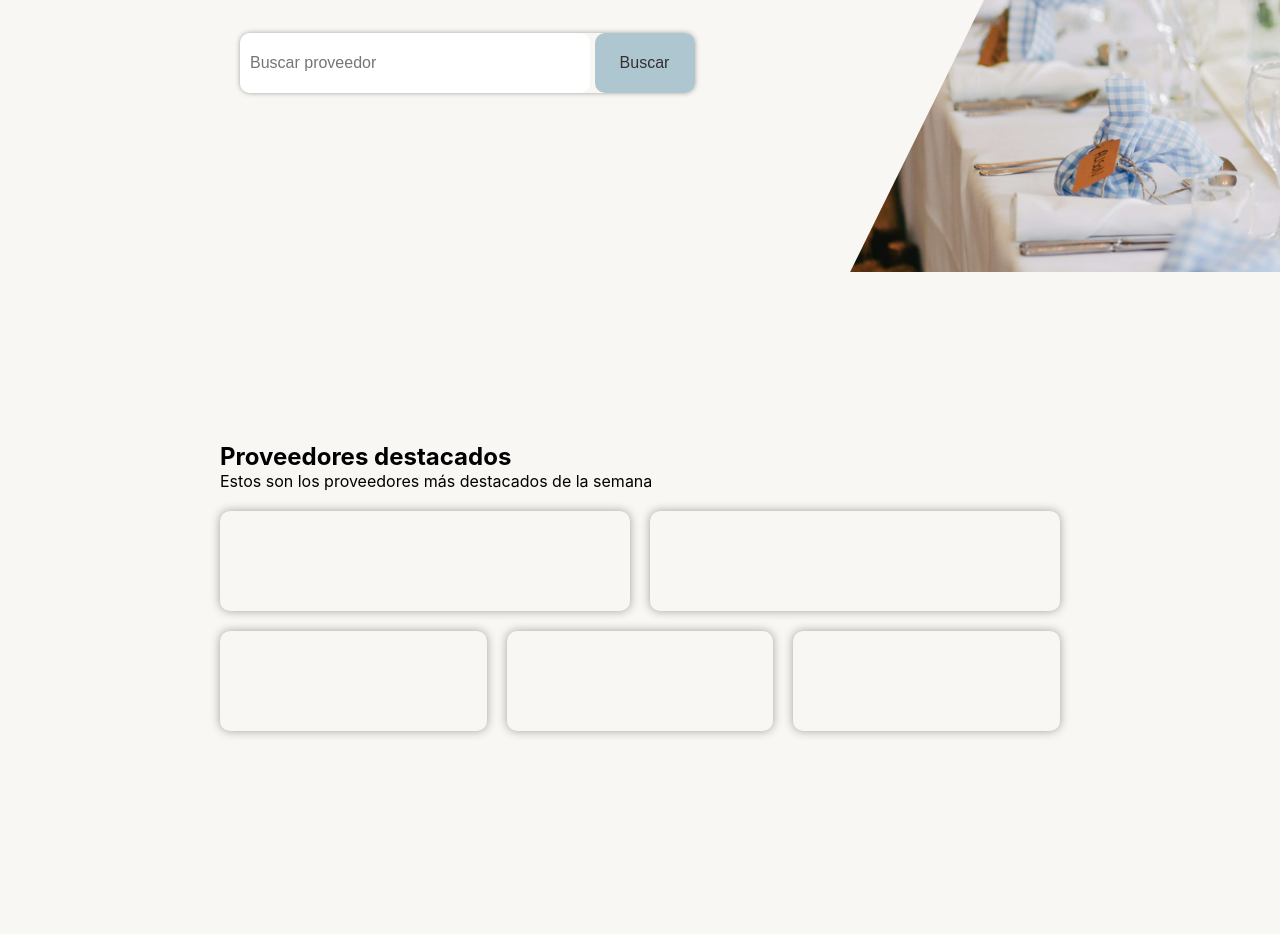
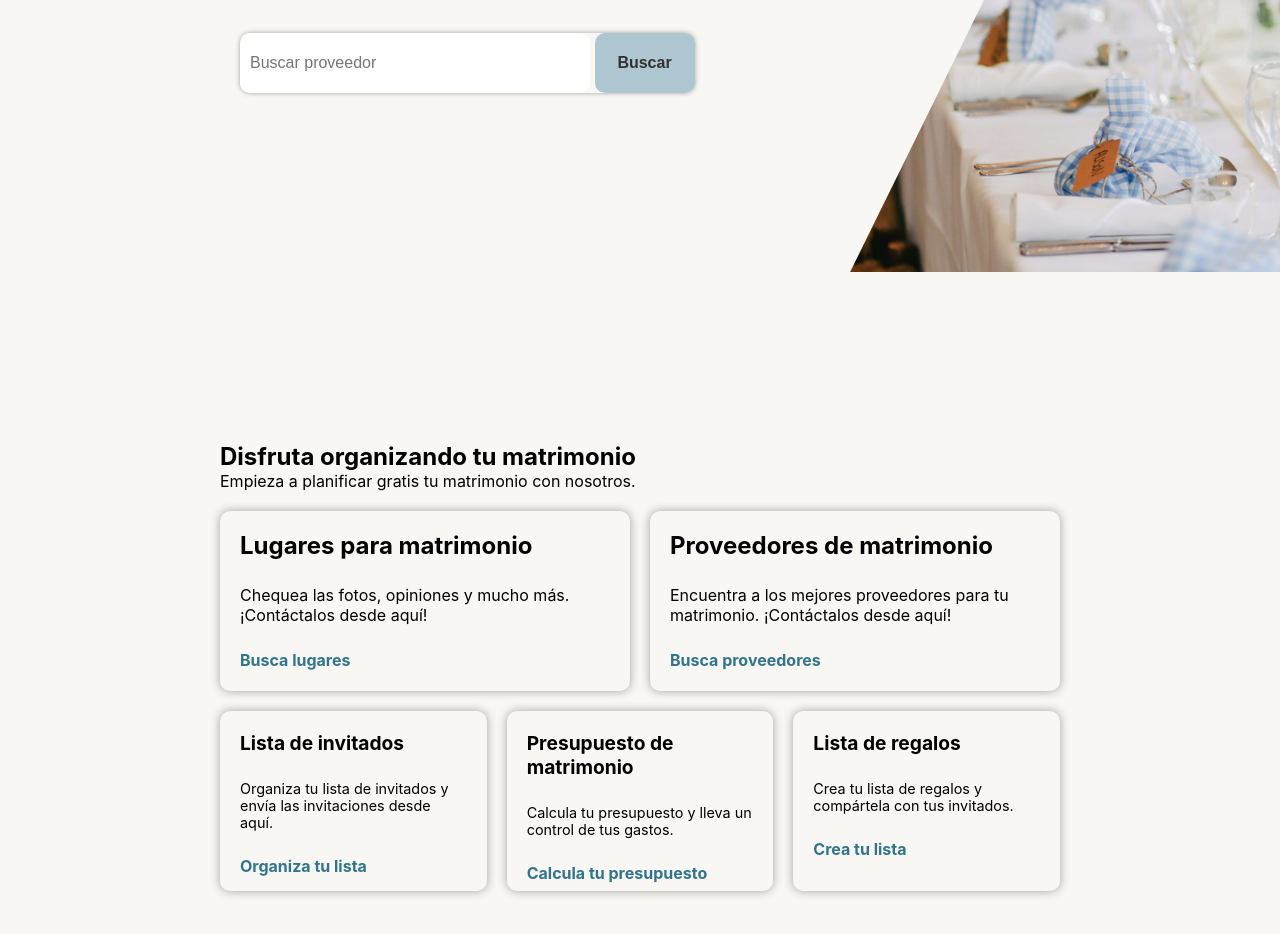
Before and after one commit to F4bian-pacheco/MagicosVinculosLanding, a plain HTML site: page index.html in a window 1280 px wide. Shown: the part 476-1410 px from the top of the page. Drawn offline with Linux system fonts and the light colour scheme.

Commit message:
feat: termina estructura y estilos de la 2da seccion

```diff
--- a/css/estilos.css
+++ b/css/estilos.css
@@ -1,12 +1,14 @@
+
 *{
     margin: 0;
     padding: 0;
     box-sizing: border-box;
+    scroll-behavior: smooth;
 }
 
 body{
+    background-color: #F8F7F4;
     font-family: 'Inter', sans-serif;
-    background-color: #F8F7F4;
 }
 
 main{
@@ -146,6 +148,7 @@ nav label{
         border-radius: 10px;
         font-size: 1rem;
         cursor: pointer;
+        font-weight: bold;
     }
 
 }
@@ -161,15 +164,6 @@ nav label{
     flex-wrap: wrap;
     justify-content: center;
     gap:20px;
-    div{
-        width: 400px;
-        height: 100px;
-        padding: 20px;
-        border-radius: 10px;
-        box-shadow: 0 0 10px rgba(34, 34, 34, 0.404);
-        display: flex;
-
-    }
 }
 
 .card-1, .card-2 {
@@ -178,13 +172,37 @@ nav label{
 
 .card-3, .card-4, .card-5 {
     flex: 1 1 calc(25% - 10px); /* Calcula el 25% menos la mitad del gap */
+    h2{
+        font-size: 1.2rem;
+    }
+    p{
+        font-size: 0.9rem;
+    }
 }
 
+.card-1, .card-2, .card-3, .card-4, .card-5 {
+    display: flex;
+    flex-direction: column;
+    gap: 25px;
+    width: 400px;
+    height: 180px;
+    padding: 20px;
+    border-radius: 10px;
+    box-shadow: 0 0 10px rgba(34, 34, 34, 0.404);
+    a{
+        text-decoration: none;
+        color: #31758d;
+        font-weight: bold;
+        &:hover{
+            color: #313131;
+        }
+    }
+}
 
 
 @media screen and (max-width: 980px) {
     main{
-        margin: 0 20px;
+        margin: 0 10px;
     }
 
     li a{
@@ -195,6 +213,7 @@ nav label{
     nav{
         display: flex;
         justify-content: space-between;
+        width: 80%;
         /* flex-wrap: wrap; */
     }
 
@@ -230,9 +249,42 @@ nav label{
     .logo{
         display: none;
     }
+    .titulos-portada{
+        margin: 0 auto;
+        width: 90%;
+        h1{
+            font-size: 2rem;
+        }
+        p{
+            font-size: 1rem;
+        }
+    }
+    .search-container{
+        width: 100%;
+        input{
+            width: 100%;
+            margin-bottom: 10px;
+        }
+        button{
+            width: 100%;
+        }
+    }
 
     .primera-seccion .fondo{
         display: none;
     }
 
+    .card-container{
+        flex-direction: column;
+        gap: 20px;
+    }
+
+    .card-1, .card-2, .card-3, .card-4, .card-5{
+        width: 100%;
+        height: 250px;
+        button{
+            width: 100%;
+        }
+    }
+
 }
--- a/index.html
+++ b/index.html
@@ -24,7 +24,7 @@
         </nav>
     </header>
     <main>
-        <section class="primera-seccion">
+        <section class="primera-seccion" id="primera-seccion">
             <div class="fondo"></div>
             <div class="titulos-portada">
                 <h1>Encuentra todo lo necesario para tu matrimonio</h1>
@@ -35,15 +35,35 @@
                 </div>
             </div>
         </section>
-        <section class="segunda-seccion">
-            <h2>Proveedores destacados</h2>
-            <p>Estos son los proveedores más destacados de la semana</p>
+        <section class="segunda-seccion" id="segunda-seccion">
+            <h2>Disfruta organizando tu matrimonio</h2>
+            <p>Empieza a planificar gratis tu matrimonio con nosotros.</p>
             <div class="card-container">
-                <div class="card-1"></div>
-                <div class="card-2"></div>
-                <div class="card-3"></div>
-                <div class="card-4"></div>
-                <div class="card-5"></div>
+                <div class="card-1">
+                    <h2>Lugares para matrimonio</h2>
+                    <p>Chequea las fotos, opiniones y mucho más. ¡Contáctalos desde aquí!</p>
+                    <a href="#">Busca lugares</a>
+                </div>
+                <div class="card-2">
+                    <h2>Proveedores de matrimonio</h2>
+                    <p>Encuentra a los mejores proveedores para tu matrimonio. ¡Contáctalos desde aquí!</p>
+                    <a href="#">Busca proveedores</a>
+                </div>
+                <div class="card-3">
+                    <h2>Lista de invitados</h2>
+                    <p>Organiza tu lista de invitados y envía las invitaciones desde aquí.</p>
+                    <a href="#">Organiza tu lista</a>
+                </div>
+                <div class="card-4">
+                    <h2>Presupuesto de matrimonio</h2>
+                    <p>Calcula tu presupuesto y lleva un control de tus gastos.</p>
+                    <a href="#">Calcula tu presupuesto</a>
+                </div>
+                <div class="card-5">
+                    <h2>Lista de regalos</h2>
+                    <p>Crea tu lista de regalos y compártela con tus invitados.</p>
+                    <a href="#">Crea tu lista</a>
+                </div>
             </div>
         </section>
     </main>
```
